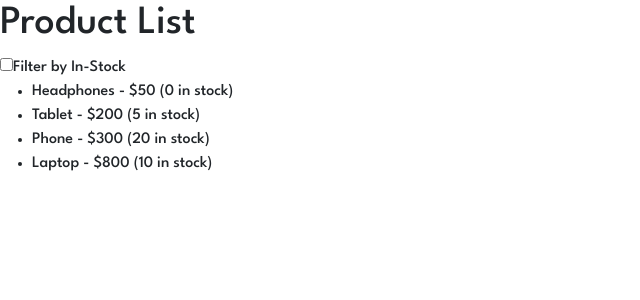
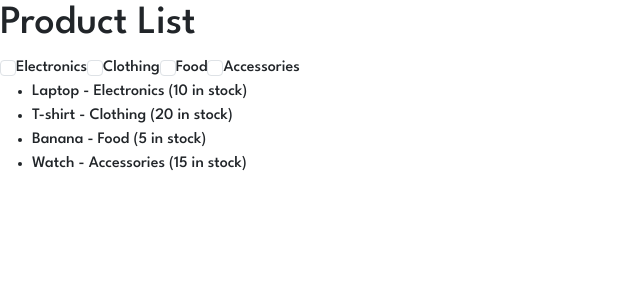
Before and after one commit to Mark-Alexis-Posadas/react-mini-practice, a React (Vite) app: page / in a window 1280 px wide. Shown: the top 300 px of the page, without its empty margins (0-640 px from the left). Built offline with nearby package versions, Linux system fonts and the light colour scheme.

Commit message:
added filter category

```diff
--- a/src/components/Filter/Filter.jsx
+++ b/src/components/Filter/Filter.jsx
@@ -4,6 +4,7 @@ import { FilterNumber } from "./FilterNumber";
 import FilterName from "./FilterName";
 import FilterTaskList from "./FilterTaskList";
 import { FilterSorting } from "./FilterSorting";
+import FilterCategory from "./FilterCategory";
 
 export default function Filter() {
   // const names = ["James", "John", "Paul", "Ringo", "George"];
@@ -26,7 +27,8 @@ export default function Filter() {
       {/* <FilterNumber /> */}
       {/* <FilterName /> */}
       {/* <FilterTaskList /> */}
-      <FilterSorting />
+      {/* <FilterSorting /> */}
+      <FilterCategory />
     </>
   );
 }
--- /dev/null
+++ b/src/components/Filter/FilterCategory.jsx
@@ -0,0 +1,78 @@
+import React, { useState } from "react";
+
+const FilterCategory = () => {
+  const initialProducts = [
+    {
+      id: 1,
+      productName: "Laptop",
+      category: "Electronics",
+      stock: 10,
+    },
+    {
+      id: 2,
+      productName: "T-shirt",
+      category: "Clothing",
+      stock: 20,
+    },
+    {
+      id: 3,
+      productName: "Banana",
+      category: "Food",
+      stock: 5,
+    },
+    {
+      id: 4,
+      productName: "Watch",
+      category: "Accessories",
+      stock: 15,
+    },
+  ];
+
+  const [products, setProducts] = useState(initialProducts);
+  const [selectedCategories, setSelectedCategories] = useState([]);
+
+  const toggleCategory = (category) => {
+    setSelectedCategories((prevSelectedCategories) => {
+      if (prevSelectedCategories.includes(category)) {
+        return prevSelectedCategories.filter((c) => c !== category);
+      } else {
+        return [...prevSelectedCategories, category];
+      }
+    });
+  };
+
+  // Filter products based on selected categories
+  const filteredProducts =
+    selectedCategories.length > 0
+      ? products.filter((product) =>
+          selectedCategories.includes(product.category)
+        )
+      : products;
+
+  return (
+    <div>
+      <h1>Product List</h1>
+      {products.map((text, idx) => (
+        <label key={idx}>
+          <input
+            type="checkbox"
+            className="form-check-input"
+            checked={selectedCategories.includes(text.category)}
+            onChange={() => toggleCategory(text.category)}
+          />
+          {text.category}
+        </label>
+      ))}
+      <ul>
+        {filteredProducts.map((product, idx) => (
+          <li key={idx}>
+            {product.productName} - {product.category} ({product.stock} in
+            stock)
+          </li>
+        ))}
+      </ul>
+    </div>
+  );
+};
+
+export default FilterCategory;
```
